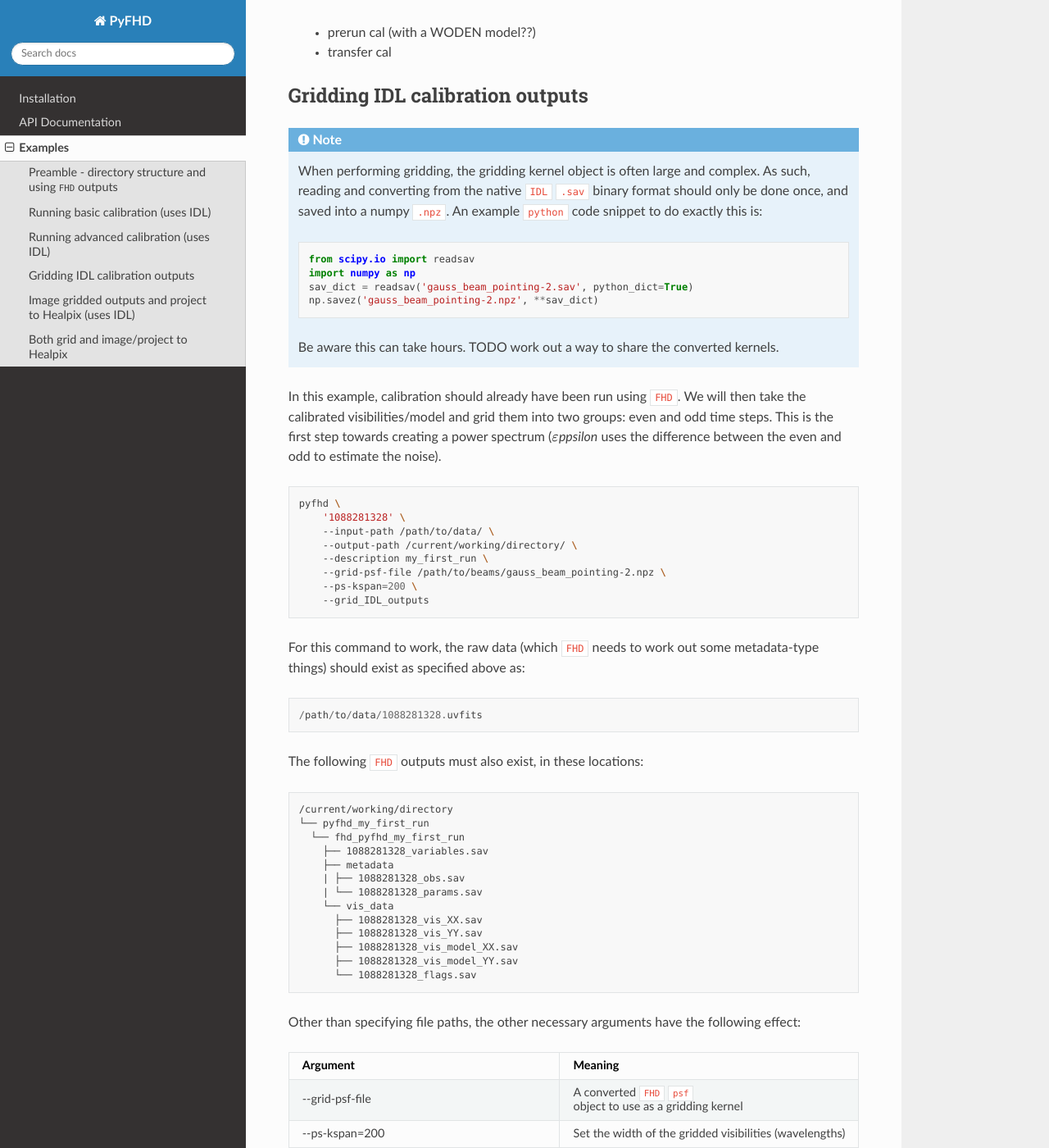
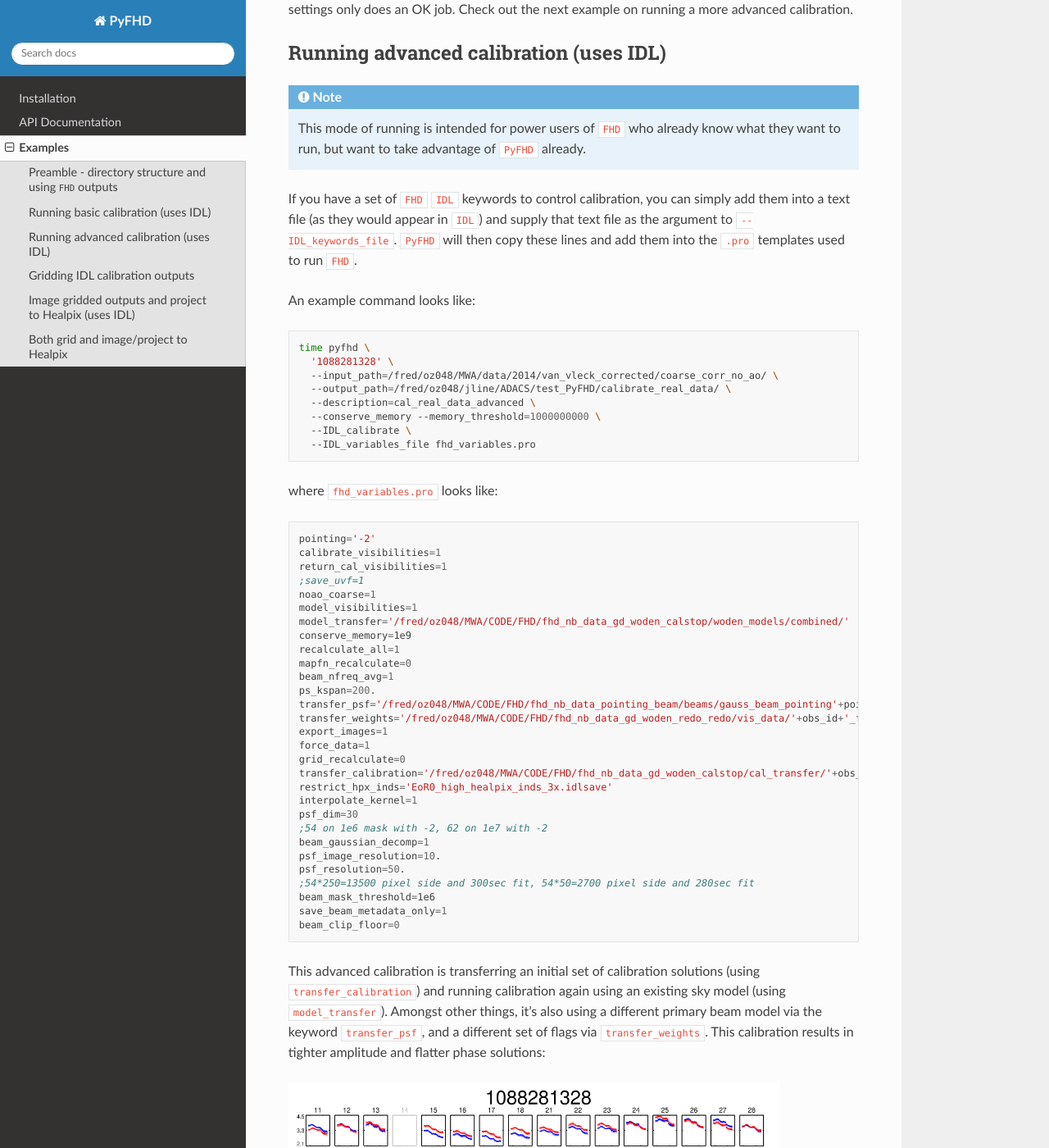
Before and after one commit to ADACS-Australia/PyFHD, a Sphinx documentation site: the page built from docs/source/examples/examples.rst, in a window 1280 px wide and 1400 px high, scrolled down 3895 px. Shown: the whole window at 82% size. Built offline with Sphinx 7.4.7 and the Read the Docs theme 2.0.0, drawn with Linux system fonts in a browser that asks for light colours; some of the changed text lies outside the part shown.

Commit message:
Updates to documentation

```diff
--- a/docs/source/conf.py
+++ b/docs/source/conf.py
@@ -35,8 +35,12 @@ extensions = [
               'sphinx.ext.mathjax',
               'sphinx.ext.viewcode',
               'sphinx.ext.napoleon',
+              'sphinx.ext.todo',
               'sphinxarg.ext',
              ]
+
+# Display todos by setting to True
+todo_include_todos = True
 
 # Add any paths that contain templates here, relative to this directory.
 templates_path = ['_templates']
--- a/docs/source/examples/examples.rst
+++ b/docs/source/examples/examples.rst
@@ -45,6 +45,12 @@ Once ``PyFHD`` is fully Pythonic, this file structure faffing about will be hand
 
 Running basic calibration (uses IDL)
 -------------------------------------------
+
+.. todo::
+
+   Replace this example with an observation that is easy to calibrate, and ensure it's publicly available data. Perhaps include instructions on how to download the data as well so ANYONE can run this command. Then, we can make this basic calibration the first part of the advanced calibration, showing how two levels of calibration is sometimes needed.
+
+
 Full Pythonic calibration has not been implemented yet. In the interim, you can run limited calibration through ``PyFHD`` by using it as a wrapper to call ``FHD``. An extremely basic example is shown here:
 
 .. code-block:: bash
@@ -118,12 +124,64 @@ We have solutions! Turns out this is a difficult observation to calibrate and so
 
 Running advanced calibration (uses IDL)
 -------------------------------------------
-TODO get an ``--IDL_keywords_file`` argument going and run a better calibration for this
+.. note:: This mode of running is intended for power users of ``FHD`` who already know what they want to run, but want to take advantage of ``PyFHD`` already.
 
-I think what has to be done is a:
+If you have a set of ``FHD`` ``IDL`` keywords to control calibration, you can simply add them into a text file (as they would appear in ``IDL``) and supply that text file as the argument to ``--IDL_keywords_file``. ``PyFHD`` will then copy these lines and add them into the ``.pro`` templates used to run ``FHD``.
 
-   - prerun cal (with a WODEN model??)
-   - transfer cal
+An example command looks like:
+
+.. code-block:: bash
+
+  time pyfhd \
+    '1088281328' \
+    --input_path=/fred/oz048/MWA/data/2014/van_vleck_corrected/coarse_corr_no_ao/ \
+    --output_path=/fred/oz048/jline/ADACS/test_PyFHD/calibrate_real_data/ \
+    --description=cal_real_data_advanced \
+    --conserve_memory --memory_threshold=1000000000 \
+    --IDL_calibrate \
+    --IDL_variables_file fhd_variables.pro
+
+where ``fhd_variables.pro`` looks like:
+
+.. code-block:: idl
+
+    pointing='-2'
+    calibrate_visibilities=1
+    return_cal_visibilities=1
+    ;save_uvf=1
+    noao_coarse=1
+    model_visibilities=1
+    model_transfer='/fred/oz048/MWA/CODE/FHD/fhd_nb_data_gd_woden_calstop/woden_models/combined/'
+    conserve_memory=1e9
+    recalculate_all=1
+    mapfn_recalculate=0
+    beam_nfreq_avg=1
+    ps_kspan=200.
+    transfer_psf='/fred/oz048/MWA/CODE/FHD/fhd_nb_data_pointing_beam/beams/gauss_beam_pointing'+pointing+'.sav'
+    transfer_weights='/fred/oz048/MWA/CODE/FHD/fhd_nb_data_gd_woden_redo_redo/vis_data/'+obs_id+'_flags.sav'
+    export_images=1
+    force_data=1
+    grid_recalculate=0
+    transfer_calibration='/fred/oz048/MWA/CODE/FHD/fhd_nb_data_gd_woden_calstop/cal_transfer/'+obs_id+'_cal.sav'
+    restrict_hpx_inds='EoR0_high_healpix_inds_3x.idlsave'
+    interpolate_kernel=1
+    psf_dim=30
+    ;54 on 1e6 mask with -2, 62 on 1e7 with -2
+    beam_gaussian_decomp=1
+    psf_image_resolution=10.
+    psf_resolution=50.
+    ;54*250=13500 pixel side and 300sec fit, 54*50=2700 pixel side and 280sec fit
+    beam_mask_threshold=1e6
+    save_beam_metadata_only=1
+    beam_clip_floor=0
+
+This advanced calibration is transferring an initial set of calibration solutions (using ``transfer_calibration``) and running calibration again using an existing sky model (using ``model_transfer``). Amongst other things, it's also using a different primary beam model via the keyword ``transfer_psf``, and a different set of flags via ``transfer_weights``. This calibration results in tighter amplitude and flatter phase solutions:
+
+.. image:: 1088281328_cal_amp_advanced.png
+  :width: 600px
+
+.. image:: 1088281328_cal_phase_advanced.png
+  :width: 600px
 
 Gridding IDL calibration outputs
 -------------------------------------------
```
Also changed, not shown: docs/source/examples/1088281328_cal_amp_advanced.png (added), docs/source/examples/1088281328_cal_phase_advanced.png (added).
